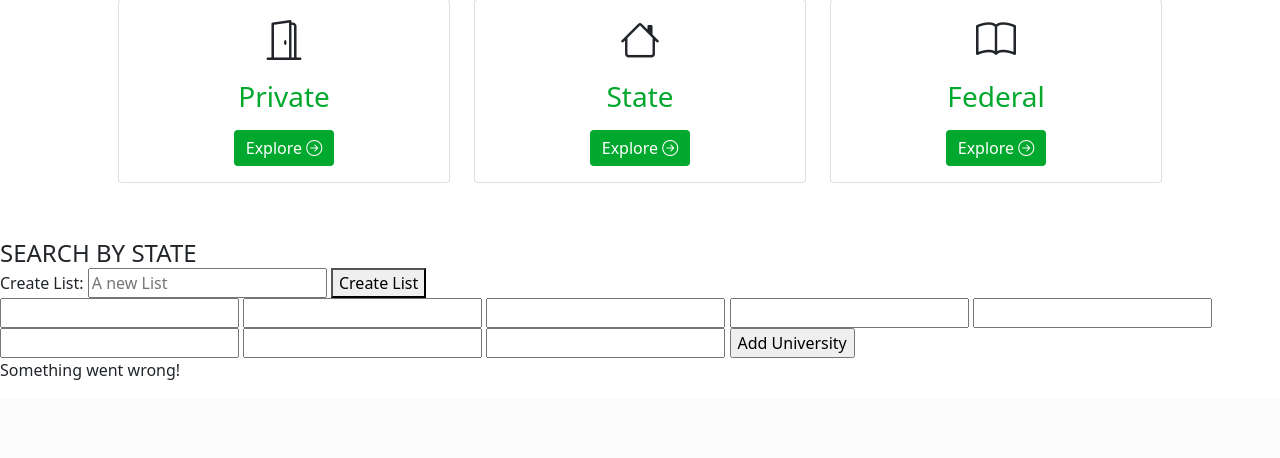
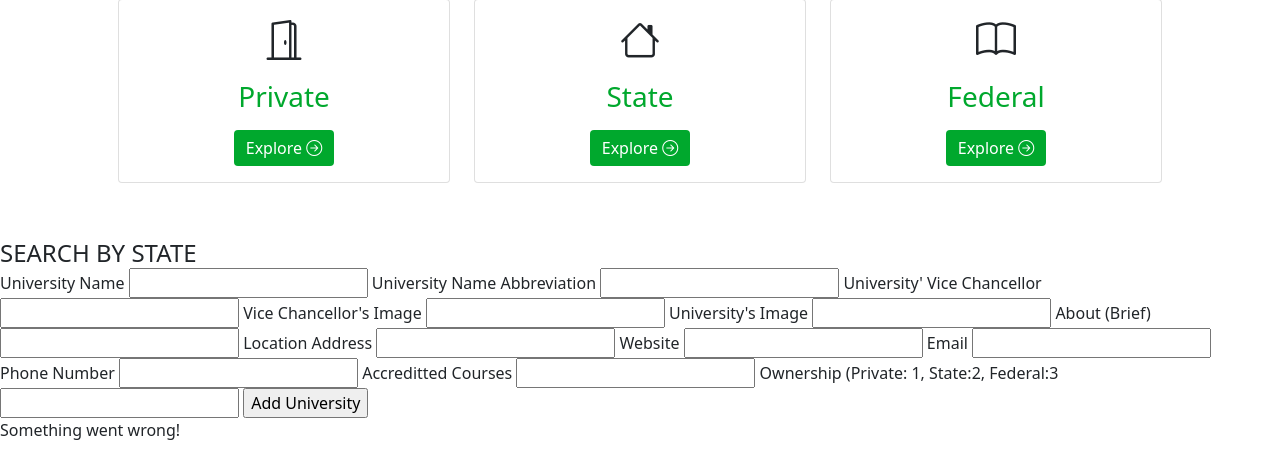
Before and after one commit to honordevop/niger_uni, a Flask app: page /states/1 in a window 1280 px wide. Shown: the part 679-1137 px from the top of the page. Before the commit the page ends 1059 px from the top, so only its background shows below. Run offline with Flask 2, Linux system fonts and the light colour scheme; data that the repository does not hold is empty; some libraries are stand-ins or nearby versions.

Commit message:
Code: route handler for creating university was created

```diff
--- a/app.py
+++ b/app.py
@@ -1,3 +1,4 @@
+import sys
 from flask import Flask, render_template, request, redirect, url_for, jsonify, abort
 from flask_sqlalchemy import SQLAlchemy
 from flask_migrate import Migrate
@@ -36,7 +37,6 @@
     location = db.Column(db.String(250), nullable = False)
     uni_website = db.Column(db.String(250), nullable = False)
     nuc_accr_courses = db.Column(db.ARRAY(db.String()), nullable=True, default=[])
-    uni_ownership = db.Column(db.String(250), nullable = False)
     state_id = db.Column(db.Integer, db.ForeignKey('states.id'), nullable=False)
     contact_email = db.Column(db.String(250), nullable = True)
     phone_num = db.Column(db.String(), nullable = False)
@@ -58,6 +58,57 @@
       "State": state.state,
     })
   return jsonify(all_states)
+
+
+@app.route('/university/create', methods=['POST'])
+def create_uni():
+  error = False
+  body = {}
+  try:
+    uni_name = request.get_json()['uniName']
+    uni_name_abbr = request.get_json()['nameAbbr']
+    vice_chancelor = request.get_json()['viceChancellor']
+    vc_image = request.get_json()['vcImage']
+    uni_image = request.get_json()['uniImage']
+    about_uni = request.get_json()['aboutUni']
+    location = request.get_json()['loCation']
+    uni_website = request.get_json()['uniWebsite']
+    contact_email = request.get_json()['contactEmail']
+    phone_num = request.get_json()['phoneNum']
+    nuc_accr_courses = request.get_json()['nucAccrCourses']
+    ownership_id = request.get_json()['uniOwnership']
+    state_id = request.get_json()['state_id']
+    university = Universities(
+      uni_name=uni_name,
+      uni_name_abbr=uni_name_abbr,
+      vice_chancelor=vice_chancelor,
+      vc_image=vc_image,
+      uni_image=uni_image,
+      uni_website=uni_website,
+      about_uni=about_uni,
+      location=location,
+      nuc_accr_courses=nuc_accr_courses,
+      state_id=state_id,
+      contact_email=contact_email,
+      phone_num=phone_num,
+      ownership_id=ownership_id,
+    )
+    db.session.add(university)
+    db.session.commit()
+    body['id'] = university.id
+    body['completed'] = university.uni_name
+    body['description'] = university.location
+  except:
+    error = True
+    db.session.rollback()
+    print(sys.exc_info())
+  finally:
+    db.session.close()
+  if error:
+    abort (400)
+  else:
+    return jsonify(body)
+
 
 @app.route('/states/<state_id>')
 def get_universities_list(state_id):
--- a/static/css/style.css
+++ b/static/css/style.css
@@ -178,3 +178,7 @@
     color: white;
     border: none;
 }
+
+.form input {
+    display: block;
+}
--- a/templates/index.html
+++ b/templates/index.html
@@ -75,11 +75,6 @@
 <div>
   <div class="states-wrapper">
     <h4>SEARCH BY STATE</h4>
-    <form action="/states/create" method="POST" id="list-form">
-      <label for="states">Create List:</label>
-      <input type="text" name="todolist" id="todolist-input" placeholder="A new List" data-id="{{ active_state.id }}" />
-      <button type="submit">Create List</button>
-    </form>
     <!--
     <ul id="lists">
       {% for state in states %}
@@ -97,21 +92,51 @@
   <div class="todos-wrapper">
     <h4>{{ active_state.state }}</h4>
 
-    <form id='form'>
+    <form id='create_uni_form'>
+
       <input id="state_id" type="hidden" value="{{ active_state.id }}">
 
+      <label for="uni_name"> University Name</label>
       <input type="text" id='uni_name' />
+
+      <label for="uni_name_abbr"> University Name Abbreviation</label>
+      <input type="text" id='uni_name_abbr' />
+
+      <label for="vice_chancelor"> University' Vice Chancellor </label>
       <input type="text" id='vice_chancelor' />
+
+      <label for="vc_image"> Vice Chancellor's Image</label>
       <input type="text" id='vc_image' />
+
+      <label for="uni_image">University's Image</label>
       <input type="text" id='uni_image' />
+
+      <label for="about_uni"> About (Brief)</label>
       <input type="text" id='about_uni' />
+
+      <label for="location">Location Address</label>
       <input type="text" id='location' />
+
+      <label for="uni_website">Website</label>
       <input type="text" id='uni_website' />
+
+      <label for="contact_email">Email</label>
+      <input type="text" id='contact_email' />
+
+      <label for="phone_num">Phone Number</label>
+      <input type="text" id='phone_num' />
+
+      <label for="nuc_accr_courses"> Accreditted Courses</label>
       <input type="text" id='nuc_accr_courses' />
+
+      <label for="uni_ownership"> Ownership (Private: 1, State:2, Federal:3</label>
+      <input type="text" id='uni_ownership' />
       <input type="submit" value="Add University" />
+
+      <!-- <input type="submit" value="Create" /> -->
     </form>
     <div class="hidden" id="error"> Something went wrong! </div>
-    <ul id='Universities'>
+    <ul id='universities'>
       {% for university in universities %}
 
       <li class="university_list" id="university_list">
@@ -128,4 +153,77 @@
   </div>
 </div>
 
+
+<script>
+  const uni_name = document.getElementById('uni_name');
+  const uni_name_abbr = document.getElementById('uni_name_abbr');
+  const vice_chancelor = document.getElementById('vice_chancelor');
+  const vc_image = document.getElementById('vc_image');
+  const uni_image = document.getElementById('uni_image');
+  const about_uni = document.getElementById('about_uni');
+  const uni_location = document.getElementById('location');
+  const uni_website = document.getElementById('uni_website');
+  const contact_email = document.getElementById('contact_email');
+  const phone_num = document.getElementById('phone_num');
+  const nuc_accr_courses = document.getElementById('nuc_accr_courses');
+  const uni_ownership = document.getElementById('uni_ownership');
+  const state_id = document.getElementById('state_id');
+
+    document.getElementById('create_uni_form').onsubmit = function (e) {
+      e.preventDefault();
+      // const desc = descInput.value;
+      const uniName = uni_name.value;
+      const nameAbbr = uni_name_abbr.value;
+      const viceChancellor = vice_chancelor.value;
+      const vcImage = vc_image.value;
+      const uniImage = uni_image.value;
+      const aboutUni = about_uni.value;
+      const loCation = uni_location.value;
+      const uniWebsite = uni_website.value;
+      const contactEmail = contact_email.value;
+      const phoneNum = phone_num.value;
+      const nucAccrCourses = nuc_accr_courses.value;
+      const uniOwnership = uni_ownership.value;
+      // const stateId = state_id.value;
+
+      // descInput.value = '';
+
+      fetch('/university/create', {
+        method: 'POST',
+        body: JSON.stringify({
+          'uniName': uniName,
+          'nameAbbr': nameAbbr,
+          'viceChancellor': viceChancellor,
+          'vcImage': vcImage,
+          'uniImage': uniImage,
+          'aboutUni': aboutUni,
+          'loCation': loCation,
+          'contactEmail': contactEmail,
+          'uniWebsite': uniWebsite,
+          'phoneNum': phoneNum,
+          'nucAccrCourses': nucAccrCourses,
+          'uniOwnership': uniOwnership,
+          'state_id': document.getElementById('state_id').value
+        }),
+        headers: {
+          'Content-Type': 'application/json',
+        }
+      })
+        .then(function (response) {
+          return response.json();
+        })
+        .then(function (jsonResponse) {
+          const liItem = document.createElement('LI');
+          // liItem.innerHTML = jsonResponse['description'];
+          // document.getElementById('universities').appendChild(liItem);
+          // document.getElementById('error').classname = 'hidden';
+          window.location.reload(true);
+        })
+        .catch(function () {
+          document.getElementById('error').className = '';
+        })
+
+    }
+</script>
+
 {% endblock %}
```
Also changed, not shown: migrations/versions/d9b4e185c5ca_.py (added, +28 -0 lines).
